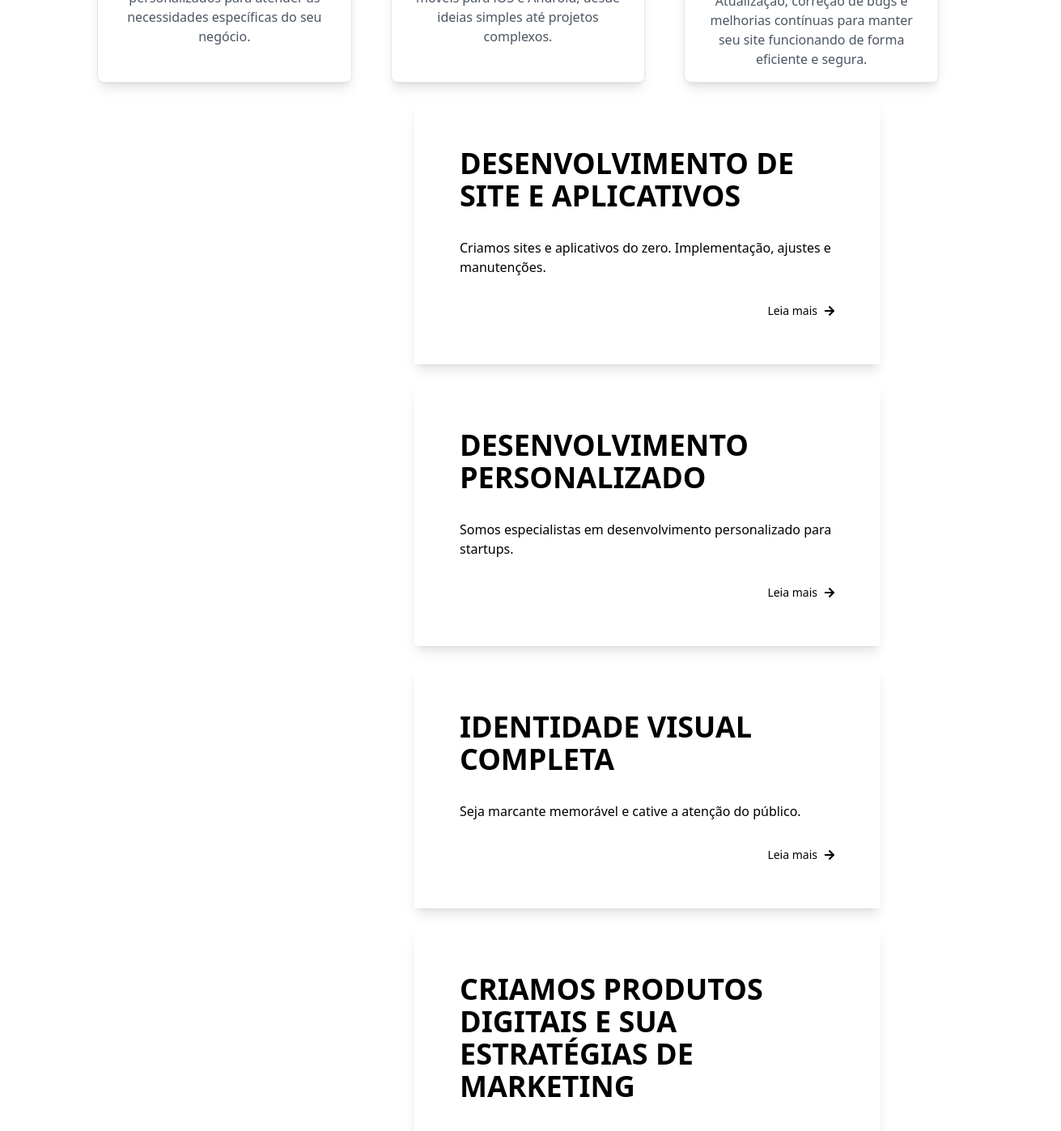
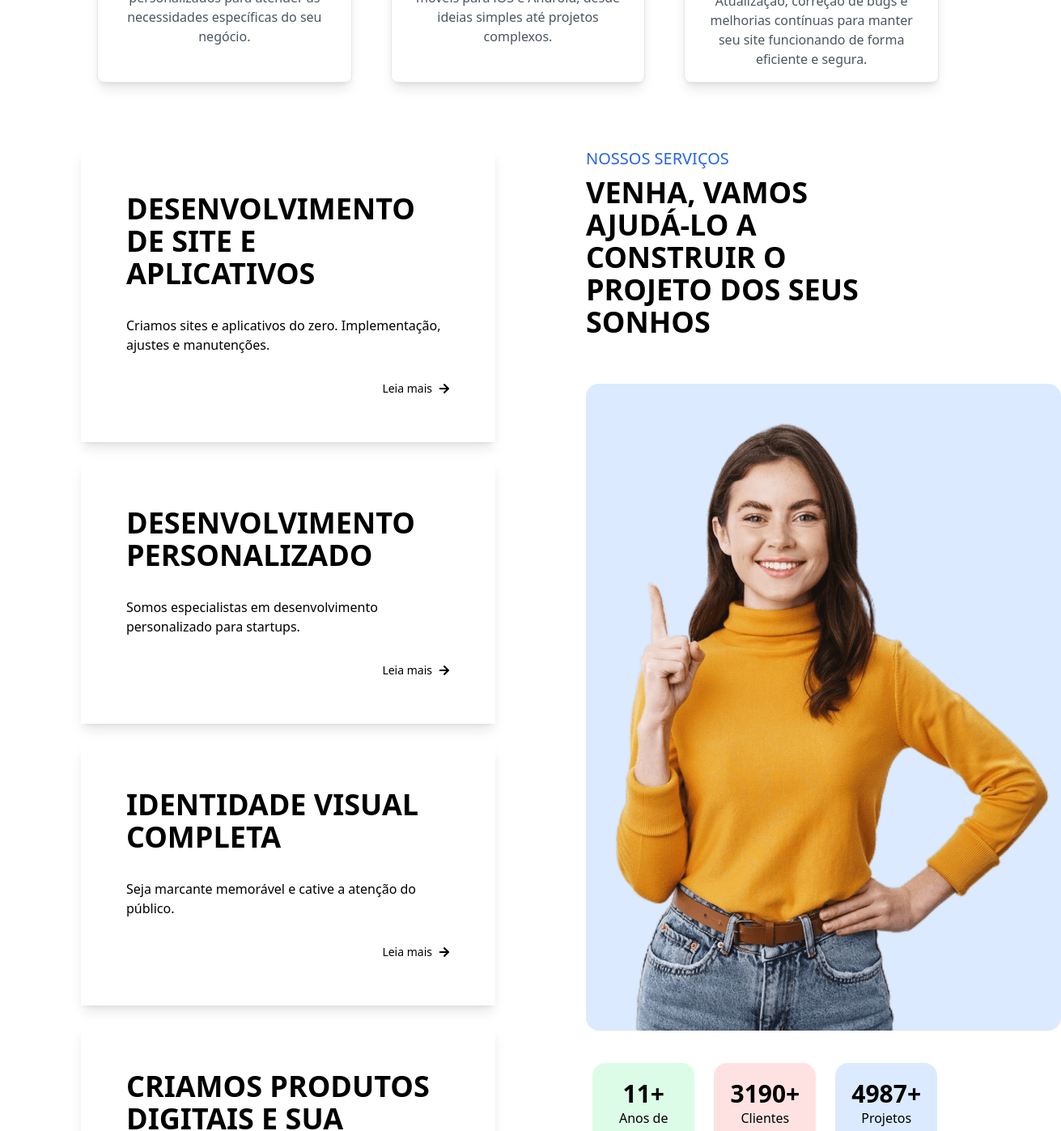
Before and after one commit to Hasty-DEV/hasty-website, a React (Vite) app: page / in a window 1280 px wide. Shown: the part 2880-4277 px from the top of the page at 81% size, 1311 px wide, since content can reach past the window. Built offline with nearby package versions, Linux system fonts and the light colour scheme.

Commit message:
Creation of the services page, applying tailwind techniques, creating sections and adding some interactivity.

```diff
--- a/src/view/screens/partials/Services.tsx
+++ b/src/view/screens/partials/Services.tsx
@@ -12,6 +12,7 @@ import {
 } from "react-icons/fa";
 import Card from "../../../components/Card";
 import { useTranslation } from "react-i18next";
+import mulher1 from "../../assets/Mulher1.png";
 
 const Services = () => {
   const { t } = useTranslation();
@@ -73,8 +74,9 @@ const Services = () => {
         />
       </div>
 
-      <section className="relative flex flex-col justify-start items-start text-left px-4 lg:px-24">
-        <div className="mb-6 shadow-lg p-14 max-w-xl">
+      <section className="relative grid grid-cols-1 lg:grid-cols-2 gap-14 justify-start items-start text-left px-4 lg:px-1 mt-14">
+        <div className="flex flex-col">
+          <div className="mb-6 shadow-lg p-14 max-w-2x1">
             <h1 className="font-bold text-4xl text-left pb-8">
               DESENVOLVIMENTO DE SITE E APLICATIVOS
             </h1>
@@ -82,36 +84,37 @@ const Services = () => {
               Criamos sites e aplicativos do zero. Implementação, ajustes e
               manutenções.
             </h4>
-          <p className="text-sm flex justify-end items-center mt-8 cursor-pointer">
-            Leia mais <FaArrowRight className="ml-2" />
+            <p className="text-sm flex justify-end items-center mt-8 cursor-pointer transform transition-transform duration-300 hover:translate-x-[5px]">
+              Leia mais <FaArrowRight className="ml-2 " /> <a href=""></a>
             </p>
           </div>
 
-        <div className="mb-6 shadow-lg p-14 max-w-xl">
+          <div className="mb-6 shadow-lg p-14 max-w-2x1">
             <h1 className="font-bold text-4xl text-left pb-8">
               DESENVOLVIMENTO PERSONALIZADO
             </h1>
             <h4 className="text-left text-md">
-            Somos especialistas em desenvolvimento personalizado para startups.
+              Somos especialistas em desenvolvimento personalizado para
+              startups.
             </h4>
-          <p className="text-sm flex justify-end items-center mt-8 cursor-pointer">
-            Leia mais <FaArrowRight className="ml-2" />
+            <p className="text-sm flex justify-end items-center mt-8 cursor-pointer transform transition-transform duration-300 hover:translate-x-[5px]">
+              Leia mais <FaArrowRight className="ml-2" /> <a href=""></a>
             </p>
           </div>
 
-        <div className="mb-6 shadow-lg p-14 max-w-xl">
+          <div className="mb-6 shadow-lg p-14 max-w-2x1">
             <h1 className="font-bold text-4xl text-left pb-8">
               IDENTIDADE VISUAL COMPLETA
             </h1>
             <h4 className="text-left text-md">
               Seja marcante memorável e cative a atenção do público.
             </h4>
-          <p className="text-sm flex justify-end items-center mt-8 cursor-pointer">
-            Leia mais <FaArrowRight className="ml-2" />
+            <p className="text-sm flex justify-end items-center mt-8 cursor-pointer transform transition-transform duration-300 hover:translate-x-[5px]">
+              Leia mais <FaArrowRight className="ml-2" /> <a href=""></a>
             </p>
           </div>
 
-        <div className="mb-6 shadow-lg p-14 max-w-xl">
+          <div className="mb-6 shadow-lg p-14 max-w-2x1">
             <h1 className="font-bold text-4xl text-left pb-8">
               CRIAMOS PRODUTOS DIGITAIS E SUA ESTRATÉGIAS DE MARKETING
             </h1>
@@ -120,9 +123,39 @@ const Services = () => {
               pages, blogs, hotsites e portais gerenciáveis com tempo e custo
               reduzidos e que vão fazer suas estratégias de marketing decolar!
             </h4>
-          <p className="text-sm flex justify-end items-center mt-8 cursor-pointer">
-            Leia mais <FaArrowRight className="ml-2" />
+            <p className="text-sm flex justify-end items-center mt-8 cursor-pointer transform transition-transform duration-300 hover:translate-x-[5px]">
+              Leia mais <FaArrowRight className="ml-2" /> <a href=""></a>
             </p>
+          </div>
+        </div>
+
+        <div className="mb-6 relative ml-14 pl-14">
+          <div>
+            <h3 className="relative right-14 text-blue-600 pb-2 text-xl">NOSSOS SERVIÇOS</h3>
+            <h1 className="relative right-14 text-4xl font-bold">
+              VENHA, VAMOS AJUDÁ-LO A CONSTRUIR O PROJETO DOS SEUS SONHOS
+            </h1>
+          </div>
+          <div className="flex flex-col items-start">
+            <div className="relative right-14 flex flex-row mb-4">
+              <img
+                src={mulher1}
+                alt="Mulher1"
+                className="relative max-w-[900px] bg-blue-100 border-5px rounded-2xl mt-14"
+              />
+            </div>
+            <div className="flex flex-row justify-center items-center relative right-12 mt-6">
+              <span className="font-bold text-3xl text-center mr-6 bg-green-100 p-5 rounded-2xl">
+                11+<p className="font-normal text-base">Anos de experiencia</p>
+              </span>
+              <span className="font-bold text-3xl text-center mr-6 bg-red-100 p-5 rounded-2xl">
+                3190+<p className="font-normal text-base">Clientes satisfeitos</p>
+              </span>
+              <span className="font-bold text-3xl text-center mr-6 bg-blue-100 p-5 rounded-2xl">
+                4987+<p className="font-normal text-base">Projetos concluidos</p>
+              </span>
+            </div>
+          </div>
         </div>
       </section>
     </section>
```
Also changed, not shown: src/view/assets/Mulher1.png (added). Lines whose indentation alone changed are shown as unchanged.
